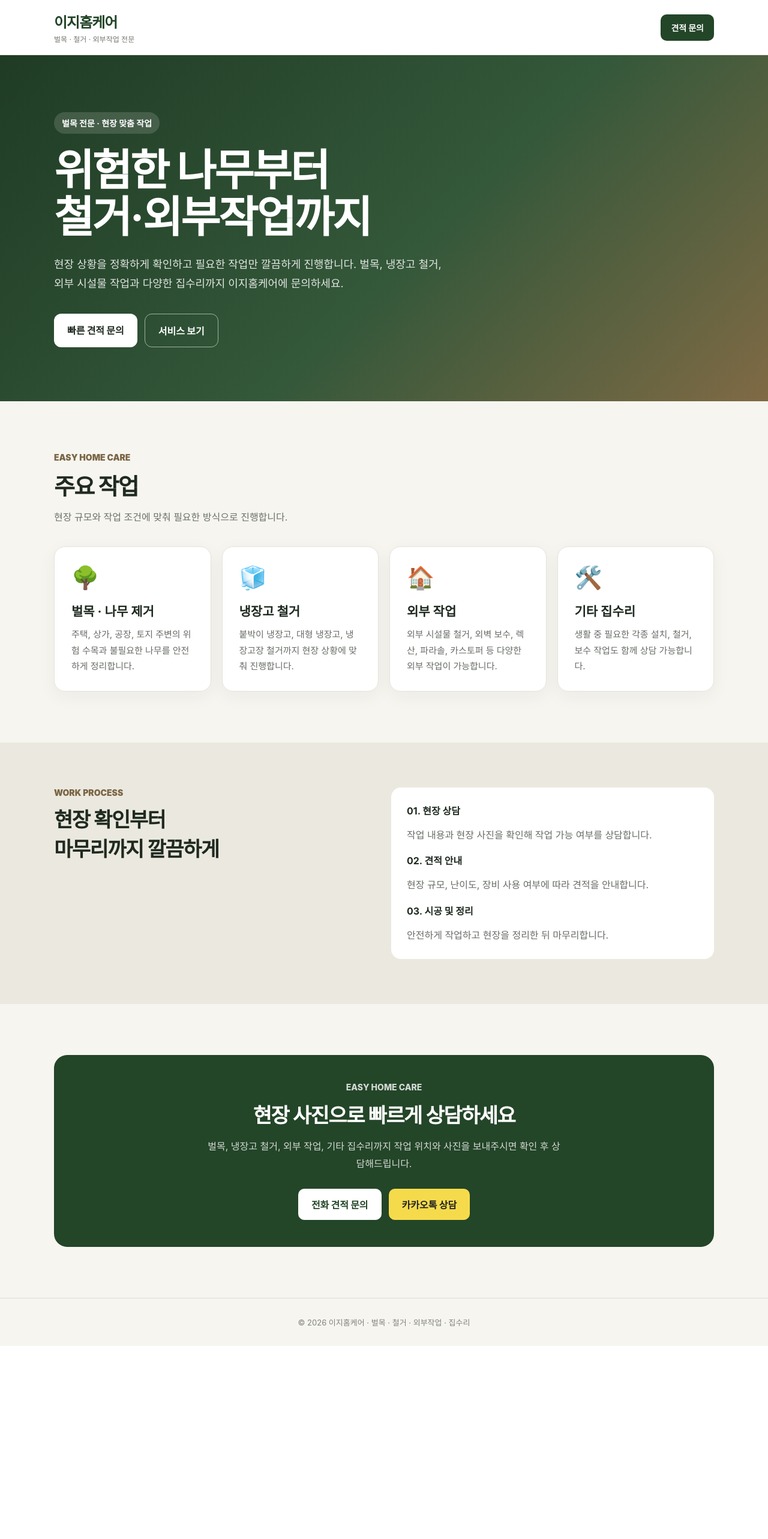
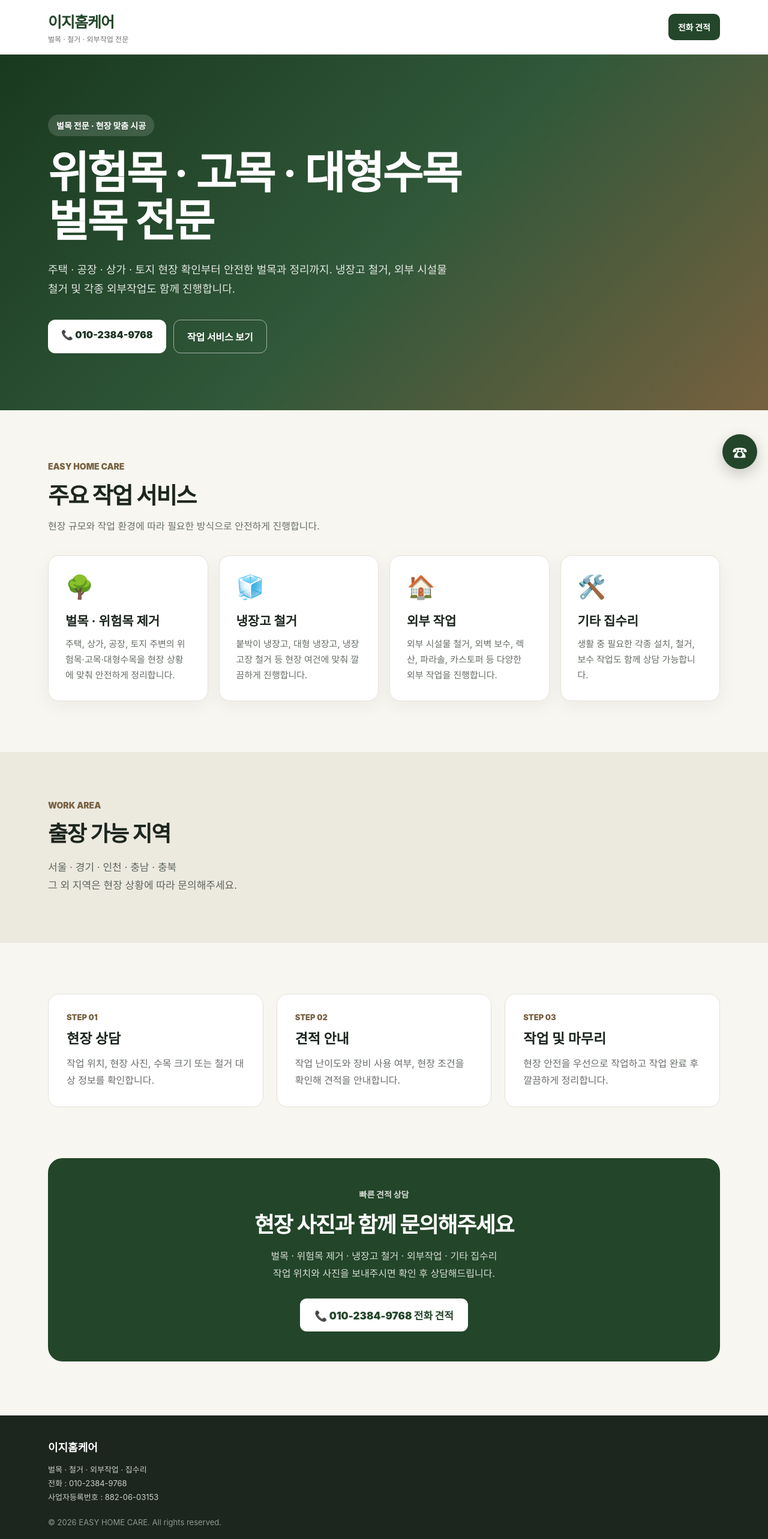
Before and after one commit to rlatngud061277-sudo/easyhomecare, a Next.js app: page / in a window 1280 px wide. Shown: the top 2566 px of the page at 60% size. Before the commit the page ends 2244 px from the top, so only its background shows below. Built offline with nearby package versions, Linux system fonts and the light colour scheme.

Commit message:
Update page.js

```diff
--- a/app/page.js
+++ b/app/page.js
@@ -1,18 +1,18 @@
 export default function Home() {
   const services = [
     {
-      title: "벌목 · 나무 제거",
-      desc: "주택, 상가, 공장, 토지 주변의 위험 수목과 불필요한 나무를 안전하게 정리합니다.",
+      title: "벌목 · 위험목 제거",
+      desc: "주택, 상가, 공장, 토지 주변의 위험목·고목·대형수목을 현장 상황에 맞춰 안전하게 정리합니다.",
       icon: "🌳",
     },
     {
       title: "냉장고 철거",
-      desc: "붙박이 냉장고, 대형 냉장고, 냉장고장 철거까지 현장 상황에 맞춰 진행합니다.",
+      desc: "붙박이 냉장고, 대형 냉장고, 냉장고장 철거 등 현장 여건에 맞춰 깔끔하게 진행합니다.",
       icon: "🧊",
     },
     {
       title: "외부 작업",
-      desc: "외부 시설물 철거, 외벽 보수, 렉산, 파라솔, 카스토퍼 등 다양한 외부 작업이 가능합니다.",
+      desc: "외부 시설물 철거, 외벽 보수, 렉산, 파라솔, 카스토퍼 등 다양한 외부 작업을 진행합니다.",
       icon: "🏠",
     },
     {
@@ -26,8 +26,8 @@ export default function Home() {
     <main
       style={{
         margin: 0,
-        background: "#f6f5ef",
-        color: "#1f2a20",
+        background: "#f7f6f0",
+        color: "#1d261f",
         fontFamily:
           "-apple-system, BlinkMacSystemFont, 'Segoe UI', sans-serif",
       }}
@@ -36,29 +36,30 @@ export default function Home() {
         style={{
           position: "sticky",
           top: 0,
-          zIndex: 10,
-          background: "rgba(255,255,255,0.95)",
-          borderBottom: "1px solid #e7e5dc",
+          zIndex: 20,
+          background: "rgba(255,255,255,0.96)",
+          borderBottom: "1px solid #e7e4da",
+          backdropFilter: "blur(8px)",
         }}
       >
         <div
           style={{
-            maxWidth: "1100px",
+            maxWidth: "1120px",
             margin: "0 auto",
-            padding: "18px 22px",
+            padding: "17px 22px",
             display: "flex",
+            alignItems: "center",
             justifyContent: "space-between",
-            alignItems: "center",
             gap: "20px",
           }}
         >
           <div>
             <div
               style={{
-                fontSize: "24px",
+                fontSize: "25px",
                 fontWeight: "900",
                 letterSpacing: "-1px",
-                color: "#234528",
+                color: "#24462a",
               }}
             >
               이지홈케어
@@ -66,8 +67,8 @@ export default function Home() {
             <div
               style={{
                 fontSize: "12px",
-                color: "#73786f",
                 marginTop: "3px",
+                color: "#6f756e",
               }}
             >
               벌목 · 철거 · 외부작업 전문
@@ -75,18 +76,18 @@ export default function Home() {
           </div>
 
           <a
-            href="#contact"
+            href="tel:01023849768"
             style={{
               textDecoration: "none",
-              background: "#234528",
+              background: "#24462a",
               color: "#fff",
-              padding: "12px 17px",
+              padding: "12px 16px",
               borderRadius: "10px",
-              fontWeight: "800",
               fontSize: "14px",
+              fontWeight: "900",
             }}
           >
-            견적 문의
+            전화 견적
           </a>
         </div>
       </header>
@@ -94,93 +95,93 @@ export default function Home() {
       <section
         style={{
           background:
-            "linear-gradient(135deg, #1f3b24 0%, #34583a 55%, #806a45 100%)",
+            "linear-gradient(135deg, #19391f 0%, #31583a 52%, #77613f 100%)",
           color: "#fff",
         }}
       >
         <div
           style={{
-            maxWidth: "1100px",
+            maxWidth: "1120px",
             margin: "0 auto",
-            padding: "95px 24px 90px",
+            padding: "100px 24px 95px",
           }}
         >
           <div
             style={{
               display: "inline-block",
+              padding: "8px 14px",
+              borderRadius: "999px",
               background: "rgba(255,255,255,0.14)",
-              padding: "8px 13px",
-              borderRadius: "999px",
               fontSize: "14px",
-              fontWeight: "700",
+              fontWeight: "800",
               marginBottom: "22px",
             }}
           >
-            벌목 전문 · 현장 맞춤 작업
+            벌목 전문 · 현장 맞춤 시공
           </div>
 
           <h1
             style={{
-              fontSize: "clamp(40px, 8vw, 72px)",
+              margin: 0,
+              maxWidth: "850px",
+              fontSize: "clamp(42px, 8vw, 74px)",
               lineHeight: "1.08",
-              margin: "0 0 24px",
               letterSpacing: "-3px",
-              maxWidth: "850px",
             }}
           >
-            위험한 나무부터
+            위험목 · 고목 · 대형수목
             <br />
-            철거·외부작업까지
+            벌목 전문
           </h1>
 
           <p
             style={{
-              margin: 0,
-              maxWidth: "650px",
+              maxWidth: "680px",
+              margin: "25px 0 0",
               fontSize: "18px",
               lineHeight: "1.8",
-              color: "rgba(255,255,255,0.85)",
+              color: "rgba(255,255,255,0.86)",
             }}
           >
-            현장 상황을 정확하게 확인하고 필요한 작업만 깔끔하게 진행합니다.
-            벌목, 냉장고 철거, 외부 시설물 작업과 다양한 집수리까지
-            이지홈케어에 문의하세요.
+            주택 · 공장 · 상가 · 토지 현장 확인부터 안전한 벌목과 정리까지.
+            냉장고 철거, 외부 시설물 철거 및 각종 외부작업도 함께
+            진행합니다.
           </p>
 
           <div
             style={{
-              marginTop: "34px",
               display: "flex",
               flexWrap: "wrap",
               gap: "12px",
+              marginTop: "34px",
             }}
           >
             <a
-              href="#contact"
+              href="tel:01023849768"
               style={{
                 textDecoration: "none",
-                color: "#1f2a20",
                 background: "#fff",
+                color: "#1f3423",
                 padding: "15px 22px",
                 borderRadius: "12px",
                 fontWeight: "900",
               }}
             >
-              빠른 견적 문의
+              📞 010-2384-9768
             </a>
 
             <a
               href="#services"
               style={{
                 textDecoration: "none",
+                border: "1px solid rgba(255,255,255,0.55)",
                 color: "#fff",
-                border: "1px solid rgba(255,255,255,0.55)",
                 padding: "15px 22px",
                 borderRadius: "12px",
                 fontWeight: "800",
               }}
             >
-              서비스 보기
+              작업 서비스 보기
             </a>
           </div>
         </div>
@@ -189,21 +190,17 @@ export default function Home() {
       <section
         id="services"
         style={{
-          maxWidth: "1100px",
+          maxWidth: "1120px",
           margin: "0 auto",
           padding: "85px 24px",
         }}
       >
-        <div
-          style={{
-            marginBottom: "35px",
-          }}
-        >
+        <div style={{ marginBottom: "35px" }}>
           <div
             style={{
               fontSize: "14px",
+              color: "#796344",
               fontWeight: "900",
-              color: "#7a6545",
               marginBottom: "10px",
             }}
           >
@@ -217,17 +214,18 @@ export default function Home() {
               letterSpacing: "-1.8px",
             }}
           >
-            주요 작업
+            주요 작업 서비스
           </h2>
 
           <p
             style={{
-              color: "#6c716a",
+              color: "#697069",
               lineHeight: "1.7",
               marginTop: "13px",
             }}
           >
-            현장 규모와 작업 조건에 맞춰 필요한 방식으로 진행합니다.
+            현장 규모와 작업 환경에 따라 필요한 방식으로 안전하게
+            진행합니다.
           </p>
         </div>
 
@@ -243,15 +241,15 @@ export default function Home() {
               key={service.title}
               style={{
                 background: "#fff",
-                border: "1px solid #e5e3da",
+                border: "1px solid #e5e2d8",
                 borderRadius: "18px",
                 padding: "28px",
-                boxShadow: "0 8px 30px rgba(34,48,36,0.05)",
+                boxShadow: "0 8px 30px rgba(30,48,35,0.05)",
               }}
             >
               <div
                 style={{
-                  fontSize: "37px",
+                  fontSize: "38px",
                   marginBottom: "18px",
                 }}
               >
@@ -270,7 +268,7 @@ export default function Home() {
               <p
                 style={{
                   margin: 0,
-                  color: "#676d65",
+                  color: "#666d66",
                   lineHeight: "1.75",
                   fontSize: "15px",
                 }}
@@ -284,64 +282,163 @@ export default function Home() {
 
       <section
         style={{
-          background: "#ebe9df",
+          background: "#ece9df",
         }}
       >
         <div
           style={{
-            maxWidth: "1100px",
+            maxWidth: "1120px",
             margin: "0 auto",
-            padding: "75px 24px",
-            display: "grid",
-            gridTemplateColumns: "repeat(auto-fit, minmax(280px, 1fr))",
-            gap: "24px",
+            padding: "80px 24px",
           }}
         >
-          <div>
           <div
             style={{
               fontSize: "14px",
               fontWeight: "900",
-                color: "#7a6545",
+              color: "#796344",
               marginBottom: "10px",
             }}
           >
-              WORK PROCESS
+            WORK AREA
           </div>
 
           <h2
             style={{
-                fontSize: "34px",
               margin: "0 0 18px",
+              fontSize: "36px",
               letterSpacing: "-1.5px",
             }}
           >
-              현장 확인부터
+            출장 가능 지역
+          </h2>
+
+          <p
+            style={{
+              margin: 0,
+              fontSize: "17px",
+              lineHeight: "1.8",
+              color: "#5e665f",
+            }}
+          >
+            서울 · 경기 · 인천 · 충남 · 충북
             <br />
-              마무리까지 깔끔하게
-            </h2>
+            그 외 지역은 현장 상황에 따라 문의해주세요.
+          </p>
+        </div>
+      </section>
+
+      <section
+        style={{
+          maxWidth: "1120px",
+          margin: "0 auto",
+          padding: "85px 24px",
+        }}
+      >
+        <div
+          style={{
+            display: "grid",
+            gridTemplateColumns: "repeat(auto-fit, minmax(280px, 1fr))",
+            gap: "22px",
+            alignItems: "stretch",
+          }}
+        >
+          <div
+            style={{
+              background: "#fff",
+              borderRadius: "18px",
+              border: "1px solid #e4e1d7",
+              padding: "30px",
+            }}
+          >
+            <div
+              style={{
+                fontSize: "13px",
+                fontWeight: "900",
+                color: "#796344",
+                marginBottom: "9px",
+              }}
+            >
+              STEP 01
+            </div>
+            <h3 style={{ fontSize: "23px", margin: "0 0 12px" }}>
+              현장 상담
+            </h3>
+            <p
+              style={{
+                color: "#686e68",
+                lineHeight: "1.75",
+                margin: 0,
+              }}
+            >
+              작업 위치, 현장 사진, 수목 크기 또는 철거 대상 정보를
+              확인합니다.
+            </p>
           </div>
 
           <div
             style={{
               background: "#fff",
-              borderRadius: "16px",
-              padding: "26px",
+              borderRadius: "18px",
+              border: "1px solid #e4e1d7",
+              padding: "30px",
             }}
           >
-            <strong>01. 현장 상담</strong>
-            <p style={{ color: "#686d66", lineHeight: "1.7" }}>
-              작업 내용과 현장 사진을 확인해 작업 가능 여부를 상담합니다.
+            <div
+              style={{
+                fontSize: "13px",
+                fontWeight: "900",
+                color: "#796344",
+                marginBottom: "9px",
+              }}
+            >
+              STEP 02
+            </div>
+            <h3 style={{ fontSize: "23px", margin: "0 0 12px" }}>
+              견적 안내
+            </h3>
+            <p
+              style={{
+                color: "#686e68",
+                lineHeight: "1.75",
+                margin: 0,
+              }}
+            >
+              작업 난이도와 장비 사용 여부, 현장 조건을 확인해 견적을
+              안내합니다.
             </p>
+          </div>
 
-            <strong>02. 견적 안내</strong>
-            <p style={{ color: "#686d66", lineHeight: "1.7" }}>
-              현장 규모, 난이도, 장비 사용 여부에 따라 견적을 안내합니다.
-            </p>
-
-            <strong>03. 시공 및 정리</strong>
-            <p style={{ color: "#686d66", lineHeight: "1.7", marginBottom: 0 }}>
-              안전하게 작업하고 현장을 정리한 뒤 마무리합니다.
+          <div
+            style={{
+              background: "#fff",
+              borderRadius: "18px",
+              border: "1px solid #e4e1d7",
+              padding: "30px",
+            }}
+          >
+            <div
+              style={{
+                fontSize: "13px",
+                fontWeight: "900",
+                color: "#796344",
+                marginBottom: "9px",
+              }}
+            >
+              STEP 03
+            </div>
+            <h3 style={{ fontSize: "23px", margin: "0 0 12px" }}>
+              작업 및 마무리
+            </h3>
+            <p
+              style={{
+                color: "#686e68",
+                lineHeight: "1.75",
+                margin: 0,
+              }}
+            >
+              현장 안전을 우선으로 작업하고 작업 완료 후 깔끔하게
+              정리합니다.
             </p>
           </div>
         </div>
@@ -350,104 +447,137 @@ export default function Home() {
       <section
         id="contact"
         style={{
-          maxWidth: "1100px",
+          maxWidth: "1120px",
           margin: "0 auto",
-          padding: "85px 24px",
+          padding: "0 24px 90px",
         }}
       >
         <div
           style={{
-            background: "#234528",
-            borderRadius: "22px",
-            padding: "45px 28px",
+            background: "#234529",
             color: "#fff",
+            borderRadius: "24px",
+            padding: "50px 28px",
             textAlign: "center",
           }}
         >
           <div
             style={{
               fontSize: "14px",
-              fontWeight: "800",
+              fontWeight: "900",
               opacity: 0.8,
               marginBottom: "12px",
             }}
           >
-            EASY HOME CARE
+            빠른 견적 상담
           </div>
 
           <h2
             style={{
-              fontSize: "34px",
               margin: "0 0 15px",
+              fontSize: "36px",
               letterSpacing: "-1.5px",
             }}
           >
-            현장 사진으로 빠르게 상담하세요
+            현장 사진과 함께 문의해주세요
           </h2>
 
           <p
             style={{
               margin: "0 auto",
-              maxWidth: "600px",
+              maxWidth: "620px",
+              color: "rgba(255,255,255,0.82)",
               lineHeight: "1.8",
-              color: "rgba(255,255,255,0.8)",
             }}
           >
-            벌목, 냉장고 철거, 외부 작업, 기타 집수리까지
+            벌목 · 위험목 제거 · 냉장고 철거 · 외부작업 · 기타 집수리
+            <br />
             작업 위치와 사진을 보내주시면 확인 후 상담해드립니다.
           </p>
 
-          <div
+          <a
+            href="tel:01023849768"
             style={{
+              display: "inline-block",
               marginTop: "28px",
-              display: "flex",
-              justifyContent: "center",
-              gap: "12px",
-              flexWrap: "wrap",
+              textDecoration: "none",
+              background: "#fff",
+              color: "#234529",
+              padding: "15px 24px",
+              borderRadius: "11px",
+              fontWeight: "900",
+              fontSize: "17px",
             }}
           >
-            <a
-              href="#"
-              style={{
-                textDecoration: "none",
-                background: "#fff",
-                color: "#234528",
-                padding: "14px 22px",
-                borderRadius: "10px",
-                fontWeight: "900",
-              }}
-            >
-              전화 견적 문의
+            📞 010-2384-9768 전화 견적
           </a>
-
-            <a
-              href="#"
-              style={{
-                textDecoration: "none",
-                background: "#f5db4c",
-                color: "#222",
-                padding: "14px 22px",
-                borderRadius: "10px",
-                fontWeight: "900",
-              }}
-            >
-              카카오톡 상담
-            </a>
-          </div>
         </div>
       </section>
 
       <footer
         style={{
-          borderTop: "1px solid #e1dfd6",
-          padding: "30px 24px",
-          textAlign: "center",
-          color: "#80847d",
-          fontSize: "13px",
+          background: "#1c261f",
+          color: "#c9cec8",
+          padding: "38px 24px",
         }}
       >
-        © 2026 이지홈케어 · 벌목 · 철거 · 외부작업 · 집수리
+        <div
+          style={{
+            maxWidth: "1120px",
+            margin: "0 auto",
+            fontSize: "13px",
+            lineHeight: "1.8",
+          }}
+        >
+          <strong
+            style={{
+              display: "block",
+              color: "#fff",
+              fontSize: "18px",
+              marginBottom: "8px",
+            }}
+          >
+            이지홈케어
+          </strong>
+
+          <div>벌목 · 철거 · 외부작업 · 집수리</div>
+          <div>전화 : 010-2384-9768</div>
+          <div>사업자등록번호 : 882-06-03153</div>
+
+          <div
+            style={{
+              marginTop: "18px",
+              color: "#8f9790",
+            }}
+          >
+            © 2026 EASY HOME CARE. All rights reserved.
+          </div>
+        </div>
       </footer>
+
+      <a
+        href="tel:01023849768"
+        style={{
+          position: "fixed",
+          right: "18px",
+          bottom: "18px",
+          zIndex: 50,
+          width: "58px",
+          height: "58px",
+          borderRadius: "50%",
+          background: "#234529",
+          color: "#fff",
+          textDecoration: "none",
+          display: "flex",
+          alignItems: "center",
+          justifyContent: "center",
+          fontSize: "25px",
+          boxShadow: "0 8px 25px rgba(0,0,0,0.2)",
+        }}
+        aria-label="전화 문의"
+      >
+        ☎
+      </a>
     </main>
   );
 }
```
Lines whose indentation alone changed are shown as unchanged.
